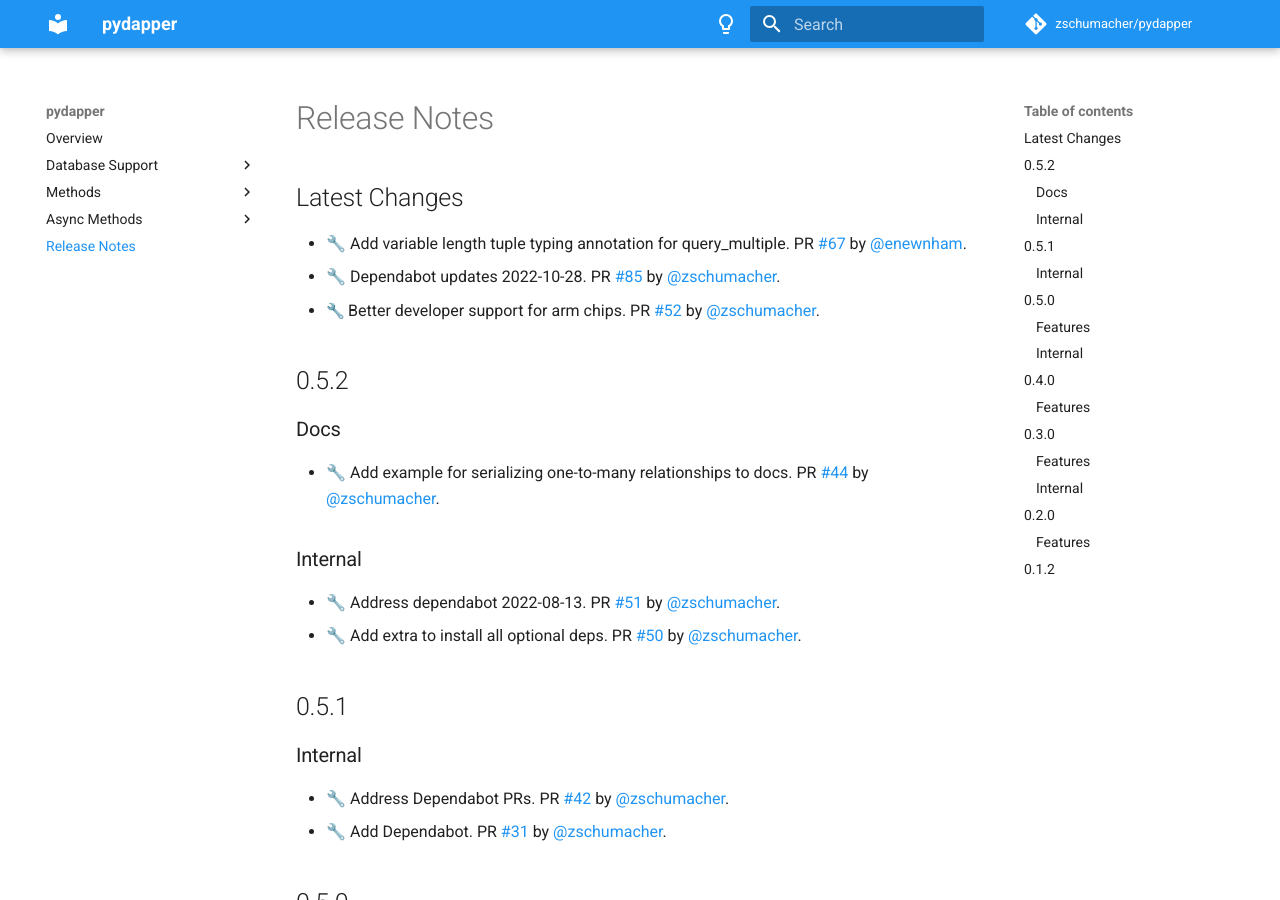
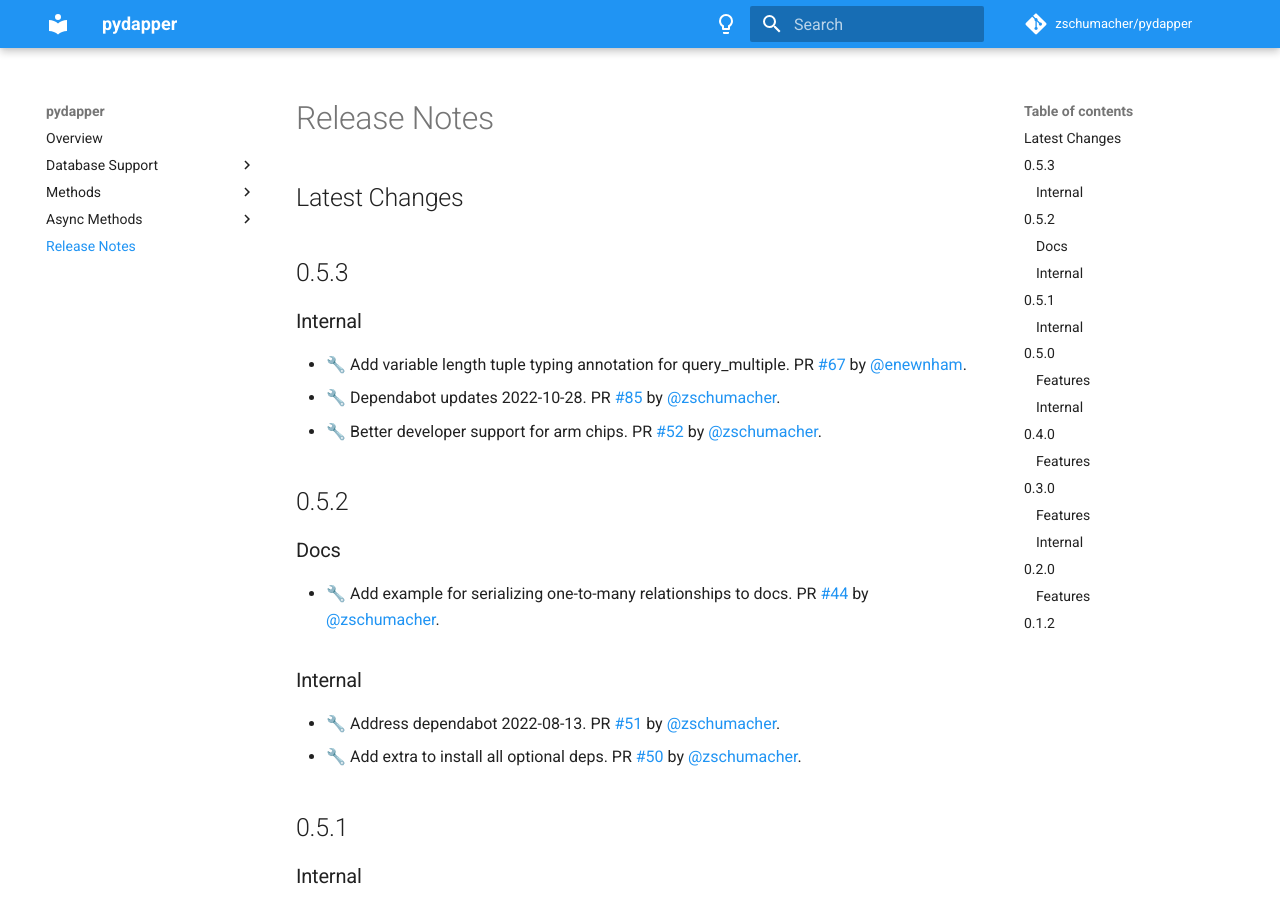
Before and after one commit to zschumacher/pydapper, an MkDocs documentation site: the page built from docs/release_notes.md, in a window 1280 px wide and 900 px high. Built offline with MkDocs 1.6.1 and Material for MkDocs 9.7.7, drawn with Linux system fonts in a browser that asks for light colours; emoji names are drawn with the system emoji font; comment, search, counter and statistics services are not loaded.

Commit message:
:sparkles: Release 0.5.3

```diff
--- a/docs/release_notes.md
+++ b/docs/release_notes.md
@@ -1,9 +1,12 @@
 
 ## Latest Changes
 
+
+## 0.5.3
+### Internal
 * 🔧 Add variable length tuple typing annotation for query_multiple. PR [#67](https://github.com/zschumacher/pydapper/pull/67) by [@enewnham](https://github.com/enewnham).
 * 🔧 Dependabot updates 2022-10-28. PR [#85](https://github.com/zschumacher/pydapper/pull/85) by [@zschumacher](https://github.com/zschumacher).
-* :wrench: Better developer support for arm chips. PR [#52](https://github.com/zschumacher/pydapper/pull/52) by [@zschumacher](https://github.com/zschumacher).
+* 🔧 Better developer support for arm chips. PR [#52](https://github.com/zschumacher/pydapper/pull/52) by [@zschumacher](https://github.com/zschumacher).
 
 ## 0.5.2
 ### Docs
--- a/pyproject.toml
+++ b/pyproject.toml
@@ -1,6 +1,6 @@
 [tool.poetry]
 name = "pydapper"
-version = "0.5.2"
+version = "0.5.3"
 description = "A pure python lib inspired by the dotnet lib dapper"
 authors = ["Zach Schumacher <zschu15@gmail.com>"]
 license = "MIT"
```
